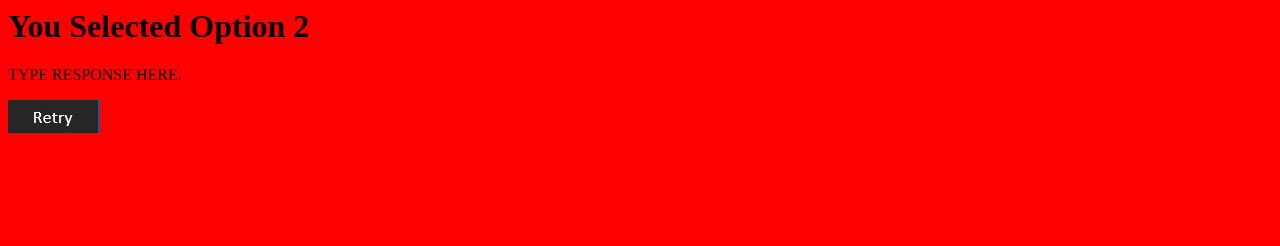
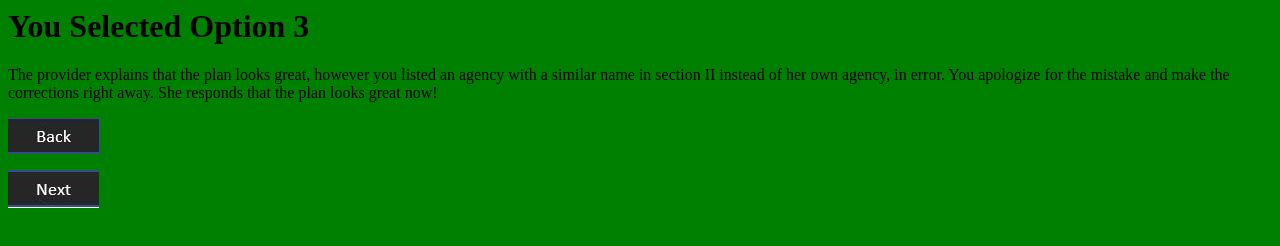
Before and after one commit to TriCountyCare/CM, a plain HTML site: page Sen2Option2.html in a window 1280 px wide. Drawn offline with Linux system fonts and the light colour scheme.

Commit message:
Update Sen2Option2.html

```diff
--- a/Sen2Option2.html
+++ b/Sen2Option2.html
@@ -4,7 +4,7 @@
 
 		<title>
 
-			Option 2
+			Option 3
 
 		</title>
 
@@ -12,13 +12,15 @@
 
 
 
-	<body style="background-color:red;" >
+	<body style="background-color:green;" >
 
-		<h1><strong> You Selected Option 2</strong></h1>
+		<h1><strong> You Selected Option 3</strong></h1>
 
-		<p>TYPE RESPONSE HERE.</p>
+		<p>The provider explains that the plan looks great, however you listed an agency with a similar name in section II instead of her own agency, in error. You apologize for the mistake and make the corrections right away. She responds that the plan looks great now!</p>
 
-		<p><a href="scenario2.html"><img src="Retry.JPG"></a>
+		<p><a href="scenario1.html"><img src="Back.JPG"></a>
+
+		<p><a href="scenario2.html"><img src="Next.JPG"></a>
 
 	</body>
 
```
